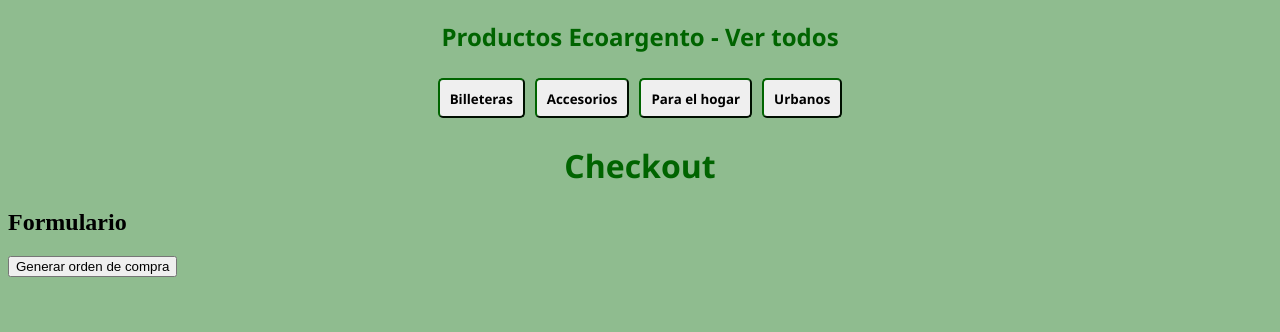
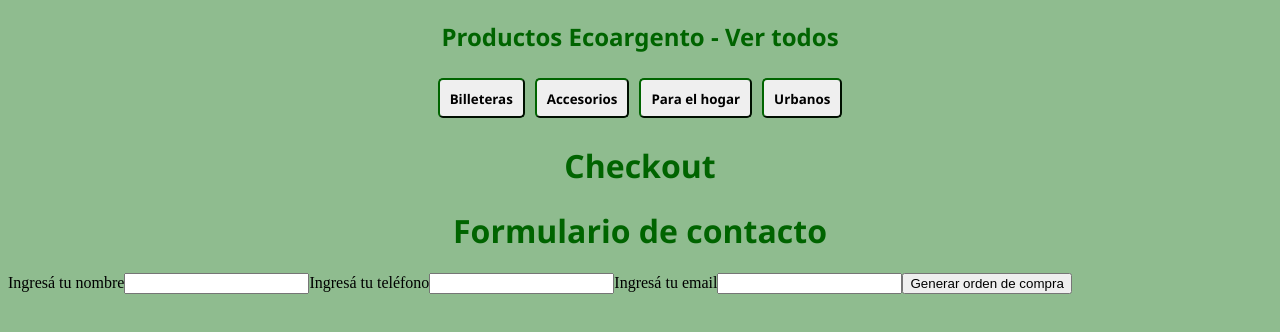
Before and after one commit to PatriciaRiga/R-PreEntrega2-Riga, a React (Vite) app: page /checkout in a window 1280 px wide. Shown: the top 332 px of the page. Built offline with nearby package versions, Linux system fonts and the light colour scheme.

Commit message:
Ahora no anda

```diff
--- a/src/components/CartWidget/CartWidget.jsx
+++ b/src/components/CartWidget/CartWidget.jsx
@@ -1,4 +1,4 @@
-import classes from "./CartWidget.module.css"
+import classes from "./CartWidget.modules.css"
 import cart from './assets/shopping-svgrepo-com.svg'
 import { useCart } from "../../context/CartContext"
 
--- a/src/components/Checkout/Checkout.jsx
+++ b/src/components/Checkout/Checkout.jsx
@@ -4,19 +4,19 @@ import { useCart } from "../../context/CartContext"
 import { collection, query, where, documentId, getDocs, writeBatch, addDoc } from 'firebase/firestore'
 import { db } from '../../services/firebase/firebaseConfig'
 import { useNavigate } from 'react-router-dom'
+import CheckoutForm from '../CheckoutForm/CheckoutForm'
 
 const Checkout = () => {
     const [loading, setLoading] = useState(false)
+    const [orderId, setOrderId] = useState('')
     const { cart, totalPrice, clearCart } = useCart()
     const navigate = useNavigate()
-    const createOrder = async () => {
+    const createOrder = async ({ name, phone, email }) => {
         try {
             setLoading(true)
             const objOrder = {
                 buyer: {
-                    name: 'Patricia',
-                    phone: '1234546',
-                    email: 'patoriga51@gmail.com'
+                    name, phone, email
                 },
                 items: cart,
                 totalPrice
@@ -51,8 +51,9 @@ const Checkout = () => {
 
                 batch.commit()
                 clearCart()
+                setOrderId(orderId)
                 navigate('/')
-                console.log('el numero de orden es: ' + orderId) //ESTO QUIERO QUE SEA UNA NOTIFICACION O UN DIV
+                console.log('el numero de orden es: ' + orderId)
             } else {
                 console.error('hay productos fuera de stock') //ESTO QUIERO QUE SEA UNA NOTIFICACION
             }
@@ -70,8 +71,8 @@ const Checkout = () => {
     return (
         <>
             <h1>Checkout</h1>
-            <h2>Formulario</h2>
-            <button onClick={createOrder}>Generar orden de compra</button>
+            <CheckoutForm createOrder={createOrder}/>
+            {orderId && <h1>El ID de tu compra es: {orderId}</h1>}
         </>
     )
 }
--- /dev/null
+++ b/src/components/CheckoutForm/CheckoutForm.jsx
@@ -0,0 +1,56 @@
+import './CheckoutForm.css'
+import { useState } from 'react'
+
+const CheckoutForm = ({ createOrder }) => {
+    const [name, setName] = useState('')
+    const [phone, setPhone] = useState('')
+    const [email, setEmail] = useState('')
+
+    // const handleConfirm = (event) => {
+    //     event.preventDefault()
+
+    //     const userData = {
+    //         name, phone, email
+    //     }
+
+    //     onConfirm(userData)
+    // }
+
+    return (
+        <>
+            <h1>Formulario de contacto</h1>
+            <form onSubmit={() => createOrder({ name, phone, email })}>
+                <label className="label">
+                        Ingresá tu nombre
+                    <input
+                        className='input'
+                        type='text'
+                        value={name}
+                        onChange={({ target }) => setName(target.value)} />
+                </label>
+                <label className="label">
+                        Ingresá tu teléfono
+                    <input
+                        className='input'
+                        type='number'
+                        value={phone}
+                        onChange={({ target }) => setPhone(target.value)} />
+                </label>
+                <label className="label">
+                        Ingresá tu email
+                    <input
+                        className='input'
+                        type='email'
+                        value={email}
+                        onChange={({ target }) => setEmail(target.value)} />
+                </label>
+                <button>Generar orden de compra</button>
+                {/* <div className='label'>
+                    <button type='submit' className='boton'>Crear orden de compra</button>
+                </div> */}
+            </form>
+        </>
+    )
+}
+
+export default CheckoutForm
```
Also changed, not shown: src/components/CartWidget/CartWidget.modules.css (renamed from src/components/CartWidget/CartWidget.module.css), src/components/CheckoutForm/CheckoutForm.css (added).
